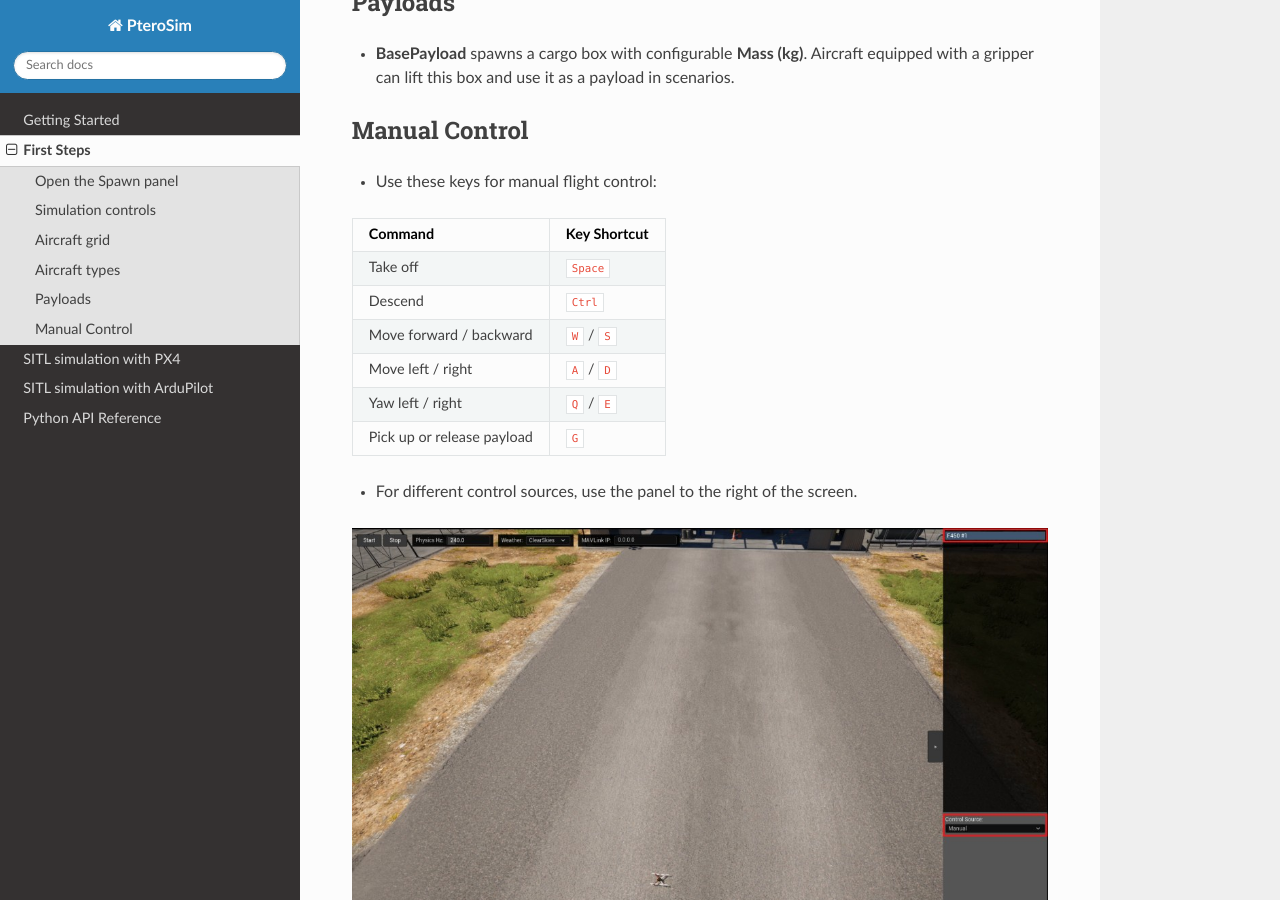
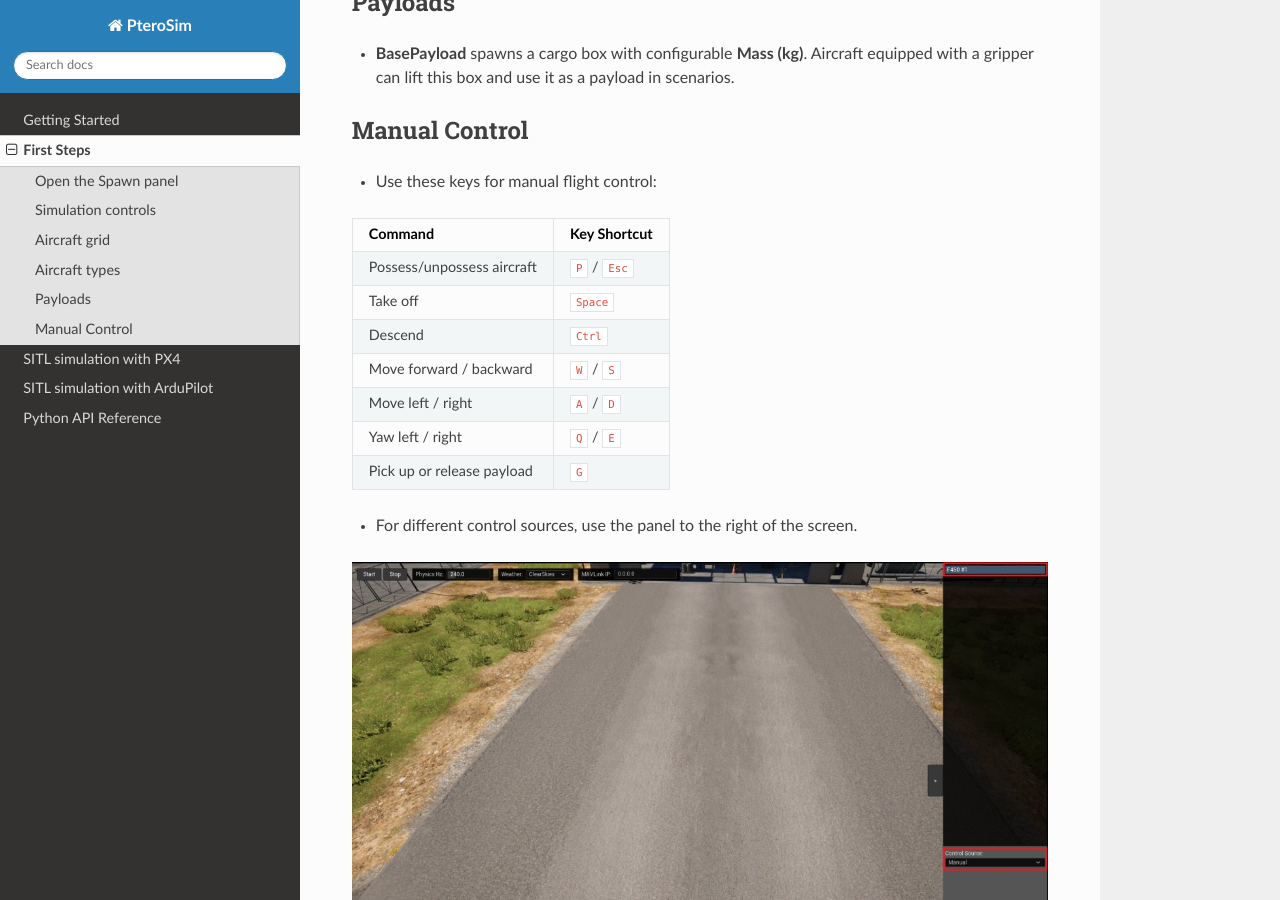
Before and after one commit to AlexanderRex/PteroSimDocs, a Sphinx documentation site: the page built from docs/source/first_steps.rst, in a window 1280 px wide and 900 px high, scrolled down 1146 px. Built offline with Sphinx 7.4.7 and the Read the Docs theme 3.1.0, drawn with Linux system fonts in a browser that asks for light colours.

Commit message:
posess/unposess key added

```diff
--- a/docs/source/first_steps.rst
+++ b/docs/source/first_steps.rst
@@ -48,6 +48,8 @@ Manual Control
 
    * - Command
      - Key Shortcut
+   * - Possess/unpossess aircraft
+     - ``P`` / ``Esc``
    * - Take off
      - ``Space``
    * - Descend
```
